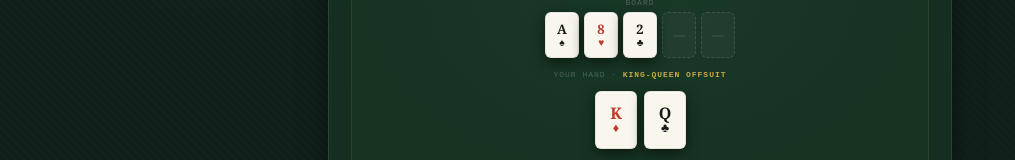
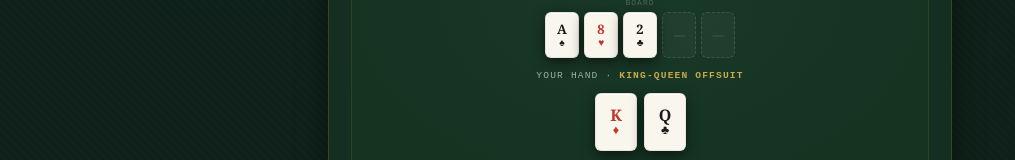
Before and after one commit to dolsonfare-tech/poker-trainer, a React (Create React App) app: page / in a window 1280 px wide. Both pictures are taken after a click on the button "Start Session →". Shown: the part 530-690 px from the top of the page, without its empty margins (0-1015 px from the left). Built offline with nearby package versions, Linux system fonts and the light colour scheme; no server answers.

Commit message:
Update App.css

```diff
--- a/src/App.css
+++ b/src/App.css
@@ -582,10 +582,10 @@ body {
 /* ─── Your Hand label ─────────────────────────────────────────────────────── */
 .hand-label {
   font-family: 'Courier New', Courier, monospace;
-  font-size: 0.5rem;
+  font-size: 0.6rem;
   letter-spacing: 0.12em;
   text-transform: uppercase;
-  color: var(--cream-faint);
+  color: rgba(242,237,227,0.65);
   text-align: center;
   margin: 12px 0 5px;
   position: relative;
```
